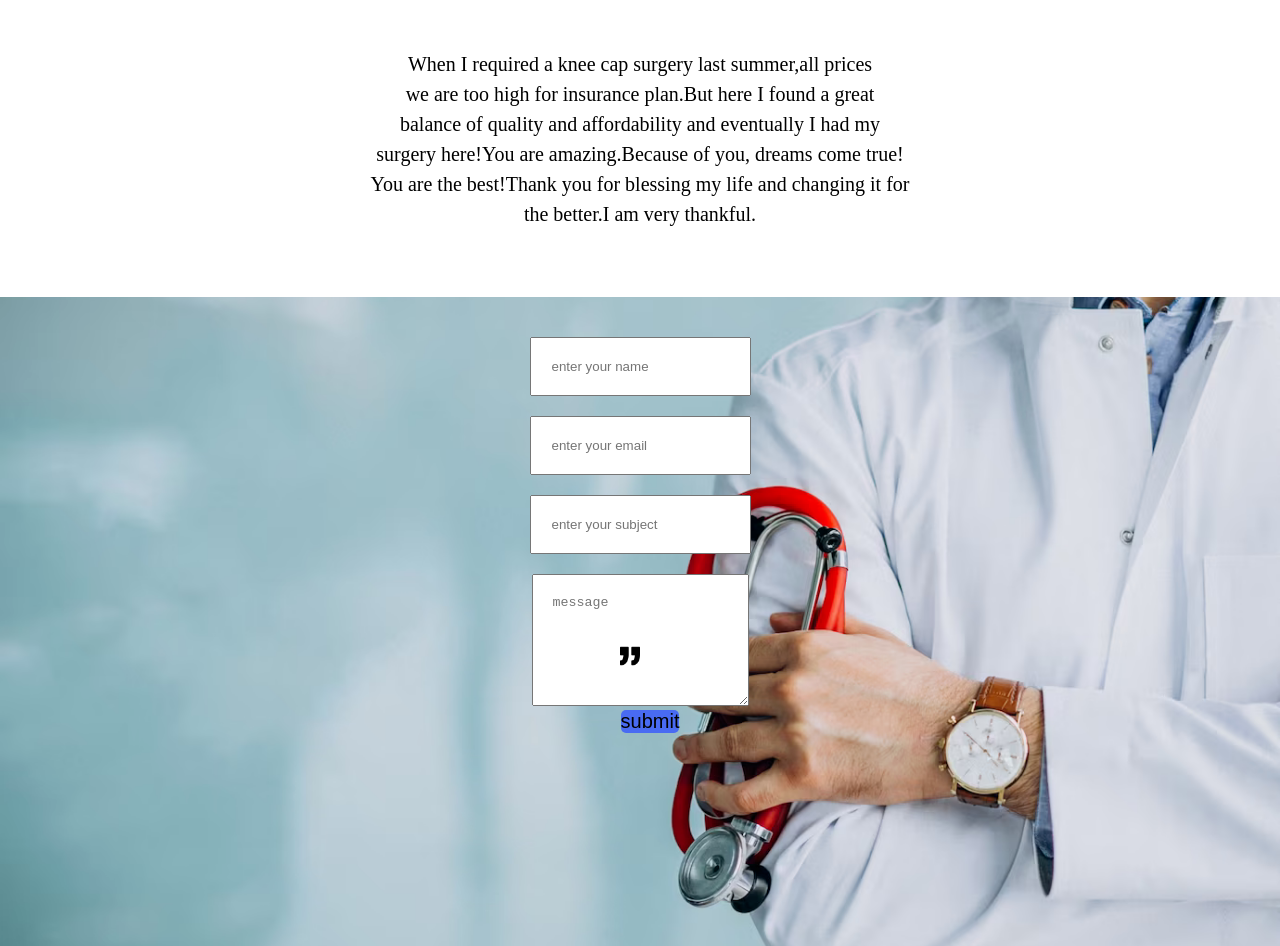
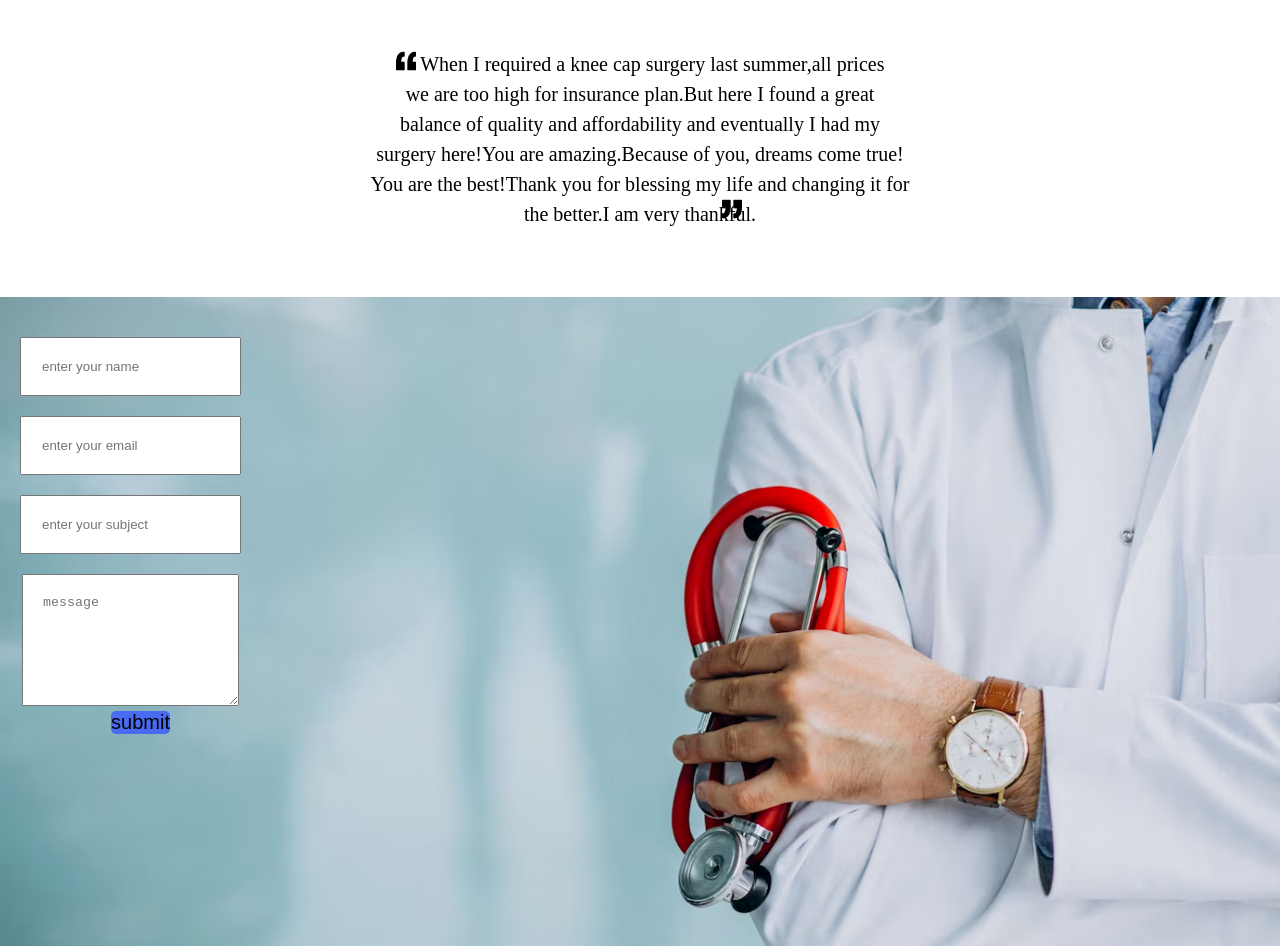
Before and after one commit to sylviamidecha/medicare, a plain HTML site: page index.html in a window 1280 px wide. Shown: the part 1734-2680 px from the top of the page. Drawn offline with Linux system fonts and the light colour scheme.

```diff
--- a/css/style.css
+++ b/css/style.css
@@ -42,7 +42,7 @@
   float: right;
 }
 .home{
-background-color: #496bf2;
+color: #496bf2;
 }
 .doc li:not(:last-child) {
   padding-right: 10px;
@@ -169,6 +169,7 @@
   height:100vh;
   margin-top: 3em;
 }
+
 last{
   transform:translate(30%);
 }
@@ -215,6 +216,11 @@
 }
 .yes{
   padding:20px;
+  width:900;
+  border:none;
+  outline:none;
+  font-size:18px;
+  float:left;
 }
 .all{
   display: flex;
@@ -235,8 +241,8 @@
 }
 .leftquote{
   position:absolute;
-  top:-20%;
-  left:30%;
+  top:1000%;
+  left:-20%;
 }
 .us{
   color: #2dd6c1;
@@ -246,8 +252,8 @@
 }
 .rightquote{
   position:absolute;
-  bottom:-200%;
-  right:50%;
+  right: 42%;
+
 }
 .tony{
   margin: 3em  0;
--- a/index.html
+++ b/index.html
@@ -105,20 +105,20 @@
       </div>
 
         <div class="testimonial-circle-container">
-        <div>
-        <img class="leftquote" src="images/quotation-mark (1).png"width="20px">
-        </div>
-        <p>When I required a knee cap surgery last summer,all prices<br>we are too high for insurance plan.But here I found a great<br>balance of quality and affordability and eventually  I had my<br>surgery here!You are amazing.Because of you, dreams come true!<br>You are the best!Thank you for blessing my life and changing it for<br>the better.I am very thankful. </p>
-        <div>
-   <img class="rightquote" src="images/quotation-right-mark.png"width="20px" >
-   </div>
+
+        <p> <img src="images/quotation-mark (1).png"width="20px">
+        When I required a knee cap surgery last summer,all prices<br>we are too high for insurance plan.But here I found a great<br>balance of quality and affordability and eventually  I had my<br>surgery here!You are amazing.Because of you, dreams come true!<br>You are the best!Thank you for blessing my life and changing it for<br>the better.I am very thankful. <img class="rightquote" src="images/quotation-right-mark.png" width="20px"></p>
+
+
+     <section class="phone">
+
 <section class="phone">
   <form class="forms"></form>
   <div class="yes">
-  <input type="text"placeholder="enter your name"class="life"><br>
-  <input type="text"placeholder="enter your email"class="life"><br>
-  <input type="text"placeholder="enter your subject"class="life"><br>
-  <textarea  rows="6" cols="20" placeholder="message"class="life" ></textarea> <br>
+  <input type="text"placeholder="enter your name"class="life"/><br>
+  <input type="text"placeholder="enter your email"class="life"/><br>
+  <input type="text"placeholder="enter your subject"class="life"/><br>
+  <textarea  rows="6" cols="20" placeholder="message"class="life"/></textarea> <br>
     <button class="submit">submit</button>
   </div>
   </section>
```
Also changed, not shown: images/24 hours services.png (added), images/Emergency car.png (added), images/Qualified doctor.png (added), images/hero's.png (added), 1 other file.
